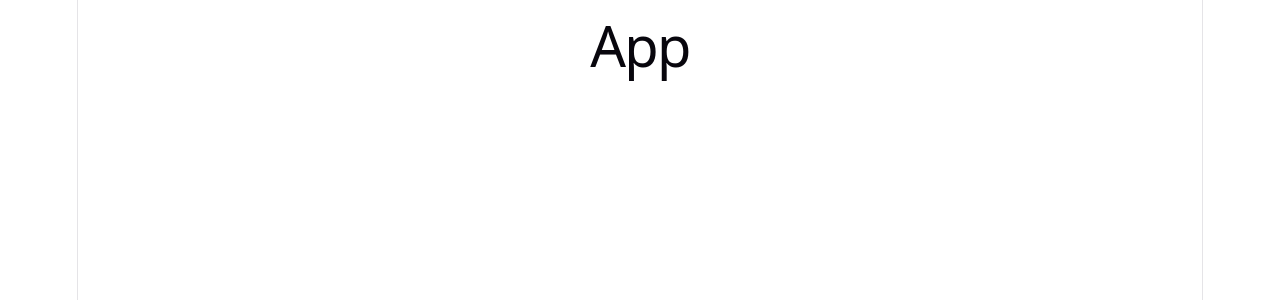
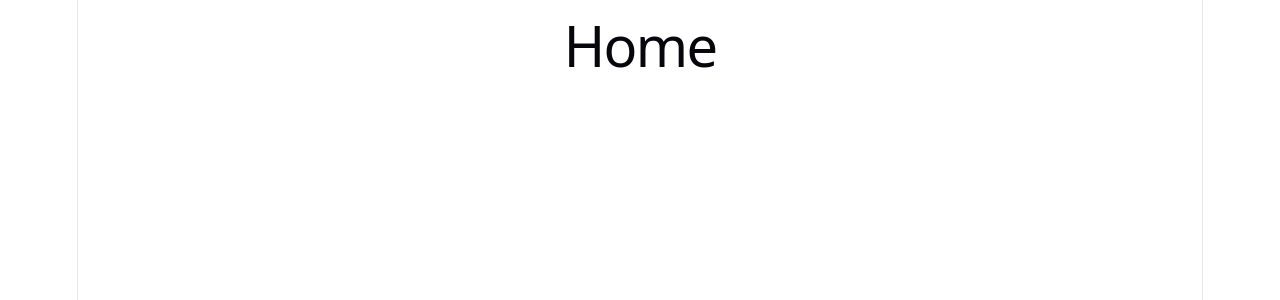
Before and after one commit to Romanna-Brych/learn-lingo, a React (Vite) app: page / in a window 1280 px wide. Shown: the top 300 px of the page. Built offline with nearby package versions, Linux system fonts and the light colour scheme.

Commit message:
feat: add React Routee

```diff
--- a/src/App.jsx
+++ b/src/App.jsx
@@ -1,5 +1,18 @@
+import { BrowserRouter, Routes, Route } from "react-router-dom";
+import HomePage from "./pages/HomePage/HomePage";
+import TeachersPage from "./pages/TeachersPage/TeachersPage";
+import FavoritesPage from "./pages/FavoritesPage/FavoritesPage";
+
 function App() {
-  return <h1>App</h1>;
+  return (
+    <BrowserRouter>
+      <Routes>
+        <Route path="/" element={<HomePage />} />
+        <Route path="/teachers" element={<TeachersPage />} />
+        <Route path="/favorites" element={<FavoritesPage />} />
+      </Routes>
+    </BrowserRouter>
+  );
 }
 
 export default App;
```
